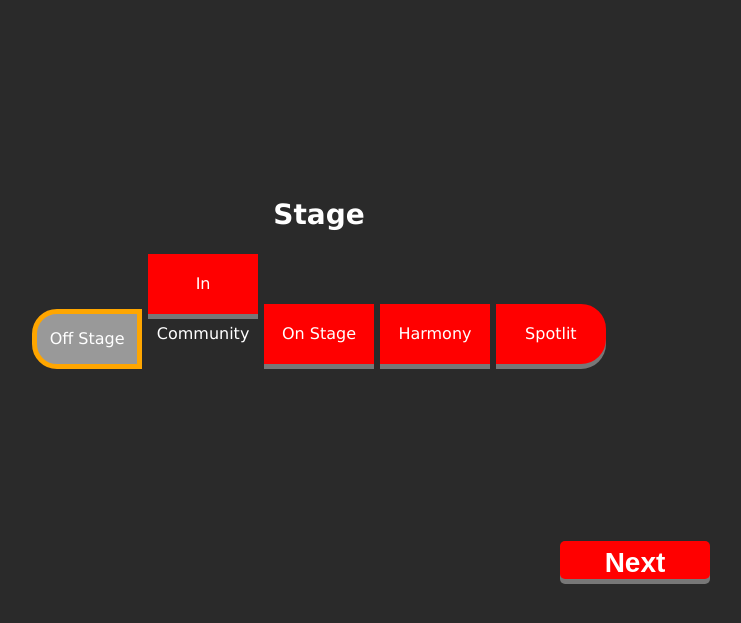
After one commit to cavineers/ScoutingApp2024, a Flask app: page /stage.html in a window 1280 px wide. The commit adds this page. Shown: the top 623 px of the page, without its empty margins (321-1062 px from the left). Run offline with Flask 3, Linux system fonts and the light colour scheme.

Commit message:
established stage page

```diff
--- a/app.py
+++ b/app.py
@@ -94,6 +94,10 @@ def scout():
 def auto():
     return render_template("prematch.html")
 
+@app.route("/stage.html")
+def stage():
+    return render_template("stage.html")
+
 @app.route("/result.html")
 def result():
     return render_template("result.html")
--- a/appscripts/sort.js
+++ b/appscripts/sort.js
@@ -14,8 +14,7 @@ const valMap = {
 
   //test.py
   "DATE": (value) => Number(value.replaceAll("/","")),
-  "CHARGING PAD STATE: AUTO": (value) => value=="on" ? 1 : value=="harmony" ? 2 : 0,
-  "CHARGING PAD STATE: TELEOP": (value) => value=="on" ? 1 : value=="harmony" ? 2 : 0
+  "STAGE STATE": (value) => value=="on" ? 1 : value=="harmony" ? 2 : value=="spotlit" ? 3 : 0,
 }
 
 /**
--- /dev/null
+++ b/static/2024/css/stage.css
@@ -0,0 +1,66 @@
+.stage {
+    margin-top: 5%;
+    text-align: center;
+}
+
+.stage label {
+    position: relative;
+}
+
+.stage label input {
+    display: none;
+}
+
+.stage label input:checked ~ span{
+    background-color: #999;
+    border: 5px solid #ffa600;
+    box-shadow: 0 0px #666;
+    transform: translateY(5px);
+}
+
+.stage label span {
+    position: relative;
+    text-align: center;
+    display: inline-block;
+    font-size: 16px;
+}
+
+.left {
+    width: 100px;
+    height: 50px;
+    line-height: 50px;
+    background: #ff0000;
+    color: white;
+    border: 5px solid #ff0000;
+    text-align: center;
+    border-top-left-radius: 25px;
+    border-bottom-left-radius: 25px;
+    box-shadow: 0 5px #777;
+}
+.left:hover {background-color: #cf0000;}
+
+.mid {
+    width: 100px;
+    height: 50px;
+    line-height: 50px;
+    background: #ff0000;
+    color: white;
+    border: 5px solid #ff0000;
+    text-align: center;
+    box-shadow: 0 5px #777;
+}
+.mid:hover {background-color: #cf0000;}
+
+.right {
+    width: 100px;
+    height: 50px;
+    line-height: 50px;
+    background: #ff0000;
+    color: white;
+    border: 5px solid #ff0000;
+    text-align: center;
+    border-top-right-radius: 25px;
+    border-bottom-right-radius: 25px;
+    box-shadow: 0 5px #777;
+}
+.right:hover {background-color: #cf0000;}
--- a/static/2024/js/next.js
+++ b/static/2024/js/next.js
@@ -1,5 +1,11 @@
+import("./prematch.js");
+import("./scout.js");
+import("./stage.js");
+import("./result.js");
+
 window.addEventListener("load", async () => {
 
+    //HOME
     if(document.getElementById("submitForm") != null) {
         var namesResponse = await fetch("/names");
         /*An array containing all the country names in the world:*/
@@ -22,6 +28,7 @@ window.addEventListener("load", async () => {
         });
     }
 
+    //PREMATCH
     if(document.getElementById("nextButton") != null) {
         const nextButton = document.getElementById("nextButton");
         nextButton.addEventListener("click", (ev) => {
@@ -40,13 +47,24 @@ window.addEventListener("load", async () => {
         });
     }
 
+    //SCOUT
     if(document.getElementById("nextButton2") != null || document.getElementById("endAuto") != null) {
         switchAuto();
         const endAutoButton = document.getElementById("endAuto");
         endAutoButton.addEventListener("click", (ev) => {
             if(ev.button != 0)
                 return;
+            /*
+            const stageOff = document.getElementById("stageOffAuto");
+            const stageOn = document.getElementById("stageOnAuto");
+            const stageHarmony = document.getElementById("stageHarmonyAuto");
+            */
+            const state = stageHarmony.checked ? stageHarmony.value :
+                      stageOn.checked ? stageOn.value :
+                      stageOff.value;
+
             localStorage.setItem(END_AUTO_STORAGE, JSON.stringify(getUTCNow()));
+
 
             //end auto button
             switchTele();
@@ -55,21 +73,50 @@ window.addEventListener("load", async () => {
         //next button
         const nextButton2 = document.getElementById("nextButton2");
         nextButton2.addEventListener("click", (ev) => {
+            /*
             if (ev.button != 0)
                 return;
+            const stageOff = document.getElementById("stageOff");
+            const stageOn = document.getElementById("stageOn");
+            const stageHarmony = document.getElementById("stageHarmony");
+            const state = stageHarmony.checked ? stageHarmony.value :
+                      stageOn.checked ? stageHarmony.value :
+                      stageOff.value;
+            */
             //save
             //redundant save
-//          localStorage.setItem(SCORE_GRID_STORAGE, JSON.stringify(scoreNotes));
             localStorage.setItem(PICK_UP, JSON.stringify(pickUps));
             localStorage.setItem(MISS, JSON.stringify(misses));
             localStorage.setItem(DROP, JSON.stringify(drops));
             localStorage.setItem(DEFENSE, JSON.stringify(defenses));
 
+            //go to stage.html
+            window.location.href = "/stage.html";
+        });
+    }
+
+    //STAGE
+    if(document.getElementById("nextButton3") != null) {
+        const nextButton3 = document.getElementById("nextButton3");
+        nextButton3.addEventListener("click", (ev) => {
+            if (ev.button != 0)
+                return;
+            const stageOff = document.getElementById("stageOff");
+            const stageCommunity = document.getElementById("stageCommunity");
+            const stageOn = document.getElementById("stageOn");
+            const stageHarmony = document.getElementById("stageHarmony");
+            const stageSpotlit = document.getElementById("stageSpotlit")
+            const state = stageSpotlit.checked ? stageSpotlit.value :
+                      stageCommunity.checked ? stageCommunity.value :
+                      stageHarmony.checked ? stageHarmony.value :
+                      stageOn.checked ? stageOn.value :
+                      stageOff.value;
+
             //go to result.html
             window.location.href = "/result.html";
         });
     }
-
+    //RESULT
     if(document.getElementById("finishButton") != null) {
         const finishButton = document.getElementById("finishButton");
         finishButton.addEventListener("click", async (ev) => {
--- a/static/2024/js/scout.js
+++ b/static/2024/js/scout.js
@@ -15,6 +15,7 @@ const MISS = "misses"; // misses with note
 const DROP = "drops"; // drops note
 const DEFENSE = "defenses"; // blocks and steals
 const END_AUTO_STORAGE = "endAuto";
+const AUTO_STAGE_STORAGE = "autoStageState";
 
 const NOTE = "note";
 
--- /dev/null
+++ b/static/2024/js/stage.js
@@ -0,0 +1,56 @@
+const STAGE_STORAGE = "chargeState";
+
+const UNSELECTED_COLOR = "#777";
+
+function getUTCNow() {
+    let d = new Date();
+    return d.getTime() + d.getTimezoneOffset()*60000; //60000 ms in 1 minute
+}
+
+window.addEventListener("load", () => {
+    const selections = document.querySelectorAll(".node-note, .node-object2, .node-both");
+    selections.forEach((selection) => {
+        let node = new ScoreNode(selection);
+        scoreNodes.push(node);
+        setNodeClick(node);
+    });
+
+    //TODO: just work on this page, jesus christ im tired of this shit
+
+    /*
+    //track button press times
+    const action1 = document.getElementById("action1");
+    const action2 = document.getElementById("action2");
+    const action3 = document.getElementById("action3");
+    const autoAction1 = document.getElementById("auto_action1");
+    const autoAction2 = document.getElementById("auto_action2");
+    const autoAction3 = document.getElementById("auto_action3");
+    const autoAction4 = document.getElementById("auto_action4");
+    if (!localStorage.getItem(AUTO_ACTION4))
+        localStorage.setItem(AUTO_ACTION4, "null");
+
+    setMarkTime(action1, ACTION1, actions1);
+    setMarkTime(action2, ACTION2, actions2);
+    setMarkTime(action3, ACTION3, actions3);
+    setMarkTime(autoAction1, ACTION1, actions1);
+    setMarkTime(autoAction2, ACTION2, actions2);
+    setMarkTime(autoAction3, ACTION3, actions3);
+
+
+    autoAction4.addEventListener("click", (ev)=>{
+        if (ev.button!=0) return;
+        localStorage.setItem(AUTO_ACTION4, getUTCNow());
+    })
+    */
+});
+
+
+function setMarkTime(element, storageKey, array) {
+    element.addEventListener("click", (ev) => {
+        if (ev.button != 0)
+            return;
+
+        array.push(getUTCNow());
+        localStorage.setItem(storageKey, JSON.stringify(array));
+    });
+}
--- a/templates/home.html
+++ b/templates/home.html
@@ -1,5 +1,5 @@
 {% extends "base.html" %}
-{% block title %}4541 Scouting App | Current Year{% endblock %}
+{% block title %}4541 Scouting App | 2024{% endblock %}
 {% block styles %}
 <link rel="stylesheet" href="/static/2024/css/home.css">
 <link rel="stylesheet" href="/static/common/commons.css">
--- a/templates/prematch.html
+++ b/templates/prematch.html
@@ -1,5 +1,5 @@
 {% extends "base.html" %}
-{% block title %}4541 Scouting App | Current Year{% endblock %}
+{% block title %}4541 Scouting App | 2024{% endblock %}
 {% block styles %}
 <link rel="stylesheet" href="/static/2024/css/prematch.css">
 <link rel="stylesheet" href="/static/common/commons.css">
--- a/templates/result.html
+++ b/templates/result.html
@@ -1,5 +1,5 @@
 {% extends "base.html" %}
-{% block title %}4541 Scouting App | Current Year{% endblock %}
+{% block title %}4541 Scouting App | 2024{% endblock %}
 {% block styles %}
 <link rel="stylesheet" href="/static/2024/css/result.css"/>
 <link rel="stylesheet" href="/static/common/commons.css">
--- /dev/null
+++ b/templates/stage.html
@@ -0,0 +1,45 @@
+{% extends "base.html" %}
+{% block title %}4541 Scouting App | 2024{% endblock %}
+{% block styles %}
+<link rel="stylesheet" href="/static/2024/css/stage.css">
+<link rel="stylesheet" href="/static/common/commons.css">
+{% endblock %}
+{% block scripts %}
+<script src="/static/2024/js/next.js"></script>
+<script src="/static/2024/js/stage.js"></script>
+<script src="/static/2024/js/navstamp.js"></script>
+{% endblock %}
+{% block contents %}
+<div style="margin-top: 10%; width: 100%; text-align: center;">
+    <div class="stage">
+        <h2>Stage</h2>
+        <label>
+            <input type="radio" id="stageOff" name="stage" value="off" checked>
+            <span class="left">Off Stage</span>
+        </label>
+        <label>
+            <input type="radio" id="stageCommunity" name="stage" value="community">
+            <span class="mid">In Community</span>
+        </label>
+        <label>
+            <input type="radio" id="stageOn" name="stage" value="on">
+            <span class="mid">On Stage</span>
+        </label>
+        <label>
+            <input type="radio" id="stageHarmony" name="stage" value="harmony">
+            <span class="mid">Harmony</span>
+        </label>
+        <label>
+            <input type="radio" id="stageSpotlit" name="stage" value="spotlit">
+            <span class="right">Spotlit</span>
+        </label>
+    </div>
+    <div class="next_container">
+        <button class="next" id="nextButton3">
+            <span>Next</span>
+        </button>
+    </div>
+</div>
+{% endblock %}
+
+<!--TODO: fix placement of buttons if needed-->
```
Also changed, not shown: templates/scout.html (+1 -18 lines).
